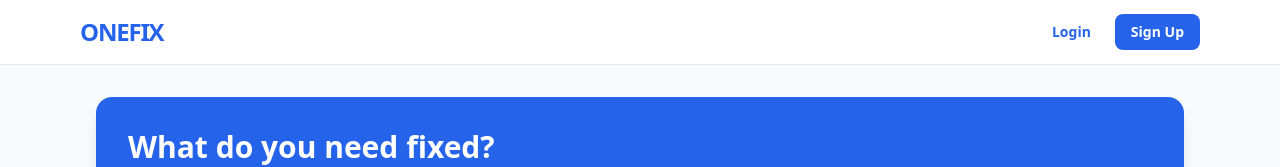
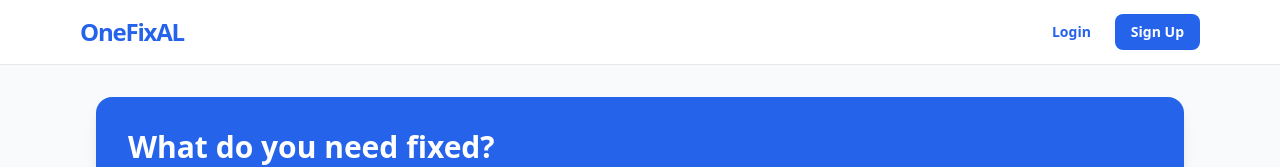
Before and after one commit to DritanBalisha/OneFixAl---fe, a React (Create React App) app: page / in a window 1280 px wide. Shown: the top 167 px of the page. Built offline with nearby package versions, Linux system fonts and the light colour scheme; the HTML template or start-up script is replaced by a standard one.

Commit message:
Update Main.tsx

```diff
--- a/src/pages/Main.tsx
+++ b/src/pages/Main.tsx
@@ -121,7 +121,7 @@ export default function Main() {
             className="font-black text-2xl text-blue-600 tracking-tighter cursor-pointer"
             onClick={() => navigate("/")}
           >
-            ONEFIX
+            OneFixAL
           </div>
 
           <div className="hidden md:flex space-x-8 text-gray-600 font-medium">
```
